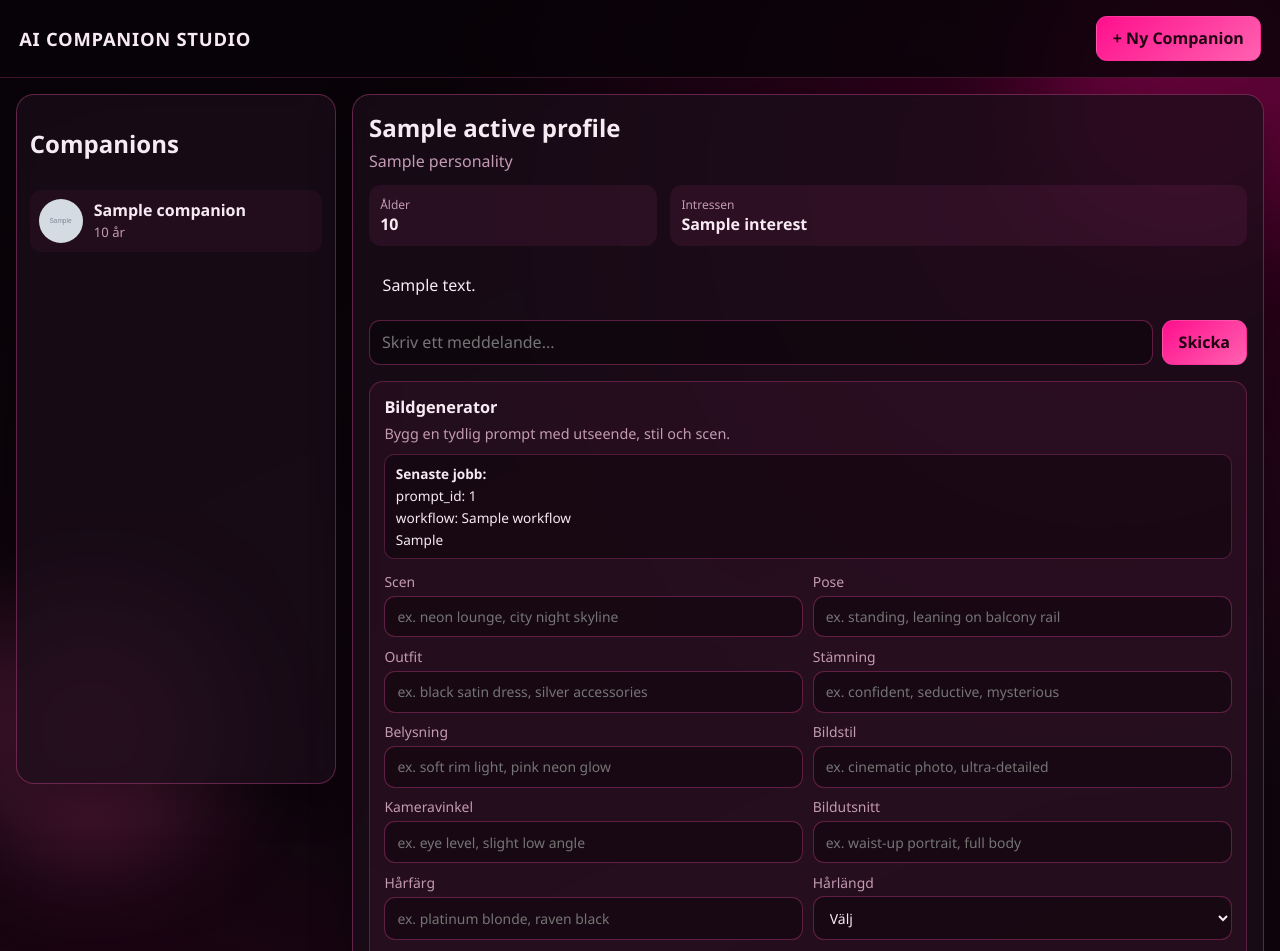
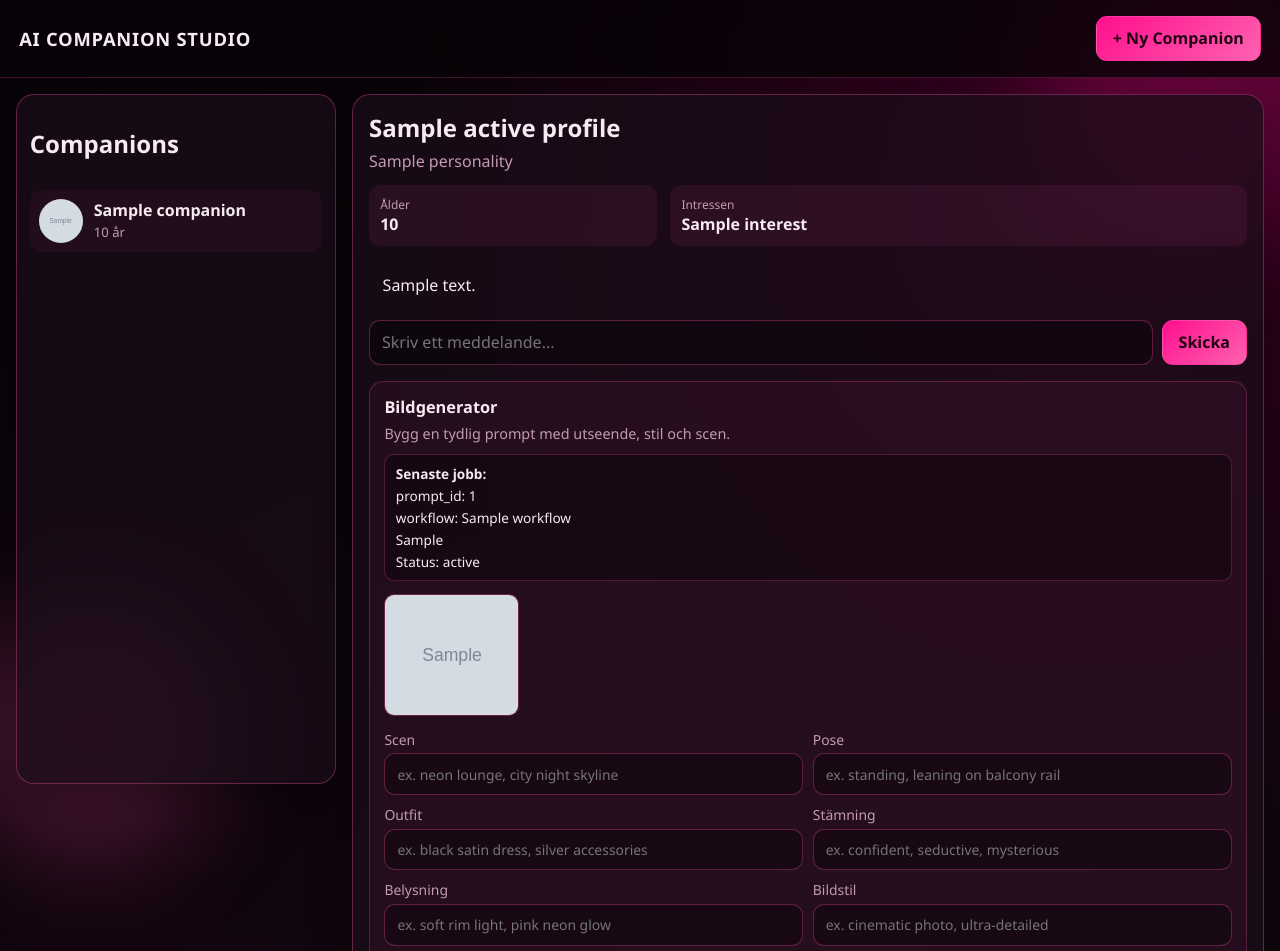
Before and after one commit to latisen/AI-test, a Flask app: template docker/flaskui/templates/index.html in a window 1280 px wide. Shown: the top 951 px of the page. Run offline with Flask 3, Linux system fonts and the light colour scheme; the template is opened without the code that fills it: most values are stand-ins (such as "Sample title", 1, 10 or a date in 2020); grey boxes marked "Sample" are stand-in pictures.

Commit message:
feat: add image status endpoint and update UI to display generated images

```diff
--- a/docker-compose.yml
+++ b/docker-compose.yml
@@ -113,10 +113,12 @@ services:
     environment:
       - FASTAPI_URL=http://fastapi-bridge:8080
       - REFERENCE_PHOTOS_DIR=/data/reference_photos
+      - IMAGES_DIR=/data/images
     ports:
       - "${COMPANION_UI_PORT:-5050}:5000"
     volumes:
       - ./reference_photos:/data/reference_photos
+      - ./images:/data/images
 
 networks:
   default:
--- a/docker/flaskui/app.py
+++ b/docker/flaskui/app.py
@@ -13,6 +13,7 @@ app.secret_key = os.getenv("FLASK_SECRET_KEY", "dev-secret-change-me")
 
 FASTAPI_URL = os.getenv("FASTAPI_URL", "http://fastapi-bridge:8080")
 REFERENCE_DIR = Path(os.getenv("REFERENCE_PHOTOS_DIR", "/data/reference_photos"))
+IMAGES_DIR = Path(os.getenv("IMAGES_DIR", "/data/images"))
 DEFAULT_USER_ID = os.getenv("UI_USER_ID", "local-user")
 
 
@@ -189,11 +190,14 @@ def index():
     active_profile = None
     chat_history = []
     last_image = None
+    image_status = None
     if active_id:
         try:
             active_profile = api_get(f"/characters/{active_id}")
             chat_history = session.get(f"chat::{active_id}", [])
             last_image = session.get(f"image::{active_id}")
+            if last_image and last_image.get("prompt_id"):
+                image_status = api_get(f"/images/{last_image['prompt_id']}/status")
         except requests.RequestException as exc:
             flash(f"Could not load companion: {exc}", "error")
 
@@ -204,6 +208,7 @@ def index():
         active_profile=active_profile,
         chat_history=chat_history,
         last_image=last_image,
+        image_status=image_status,
     )
 
 
@@ -303,5 +308,10 @@ def static_avatar(character_id: str, filename: str):
     return send_from_directory(target_dir, filename)
 
 
+@app.route("/media/generated/<path:filename>")
+def generated_image(filename: str):
+    return send_from_directory(IMAGES_DIR, filename)
+
+
 if __name__ == "__main__":
     app.run(host="0.0.0.0", port=5000, debug=False)
--- a/docker/flaskui/static/styles.css
+++ b/docker/flaskui/static/styles.css
@@ -248,6 +248,28 @@ main {
   font-size: 0.85rem;
 }
 
+.generated-grid {
+  margin-bottom: 0.85rem;
+  display: grid;
+  grid-template-columns: repeat(auto-fill, minmax(120px, 1fr));
+  gap: 0.5rem;
+}
+
+.generated-item {
+  display: block;
+  border-radius: 10px;
+  overflow: hidden;
+  border: 1px solid rgba(255, 79, 169, 0.3);
+  background: rgba(255, 79, 169, 0.06);
+}
+
+.generated-item img {
+  width: 100%;
+  height: 120px;
+  object-fit: cover;
+  display: block;
+}
+
 .image-form {
   display: grid;
   gap: 0.7rem;
--- a/docker/flaskui/templates/index.html
+++ b/docker/flaskui/templates/index.html
@@ -68,6 +68,20 @@
             <span>prompt_id: {{ last_image.prompt_id }}</span>
             <span>workflow: {{ last_image.workflow }}</span>
             <span>{{ last_image.output_hint }}</span>
+            {% if image_status %}
+              <span>Status: {{ image_status.state }}</span>
+            {% endif %}
+          </div>
+        {% endif %}
+
+        {% if image_status and image_status.images %}
+          <div class="generated-grid">
+            {% for image in image_status.images %}
+              {% set relpath = image.filename if not image.subfolder else image.subfolder ~ '/' ~ image.filename %}
+              <a href="{{ url_for('generated_image', filename=relpath) }}" target="_blank" class="generated-item">
+                <img src="{{ url_for('generated_image', filename=relpath) }}" alt="Generated image">
+              </a>
+            {% endfor %}
           </div>
         {% endif %}
 
```
Also changed, not shown: docker/fastapi/app/api/routes.py (+11 -0 lines), docker/fastapi/app/modules/comfyui_client.py (+36 -0 lines).
